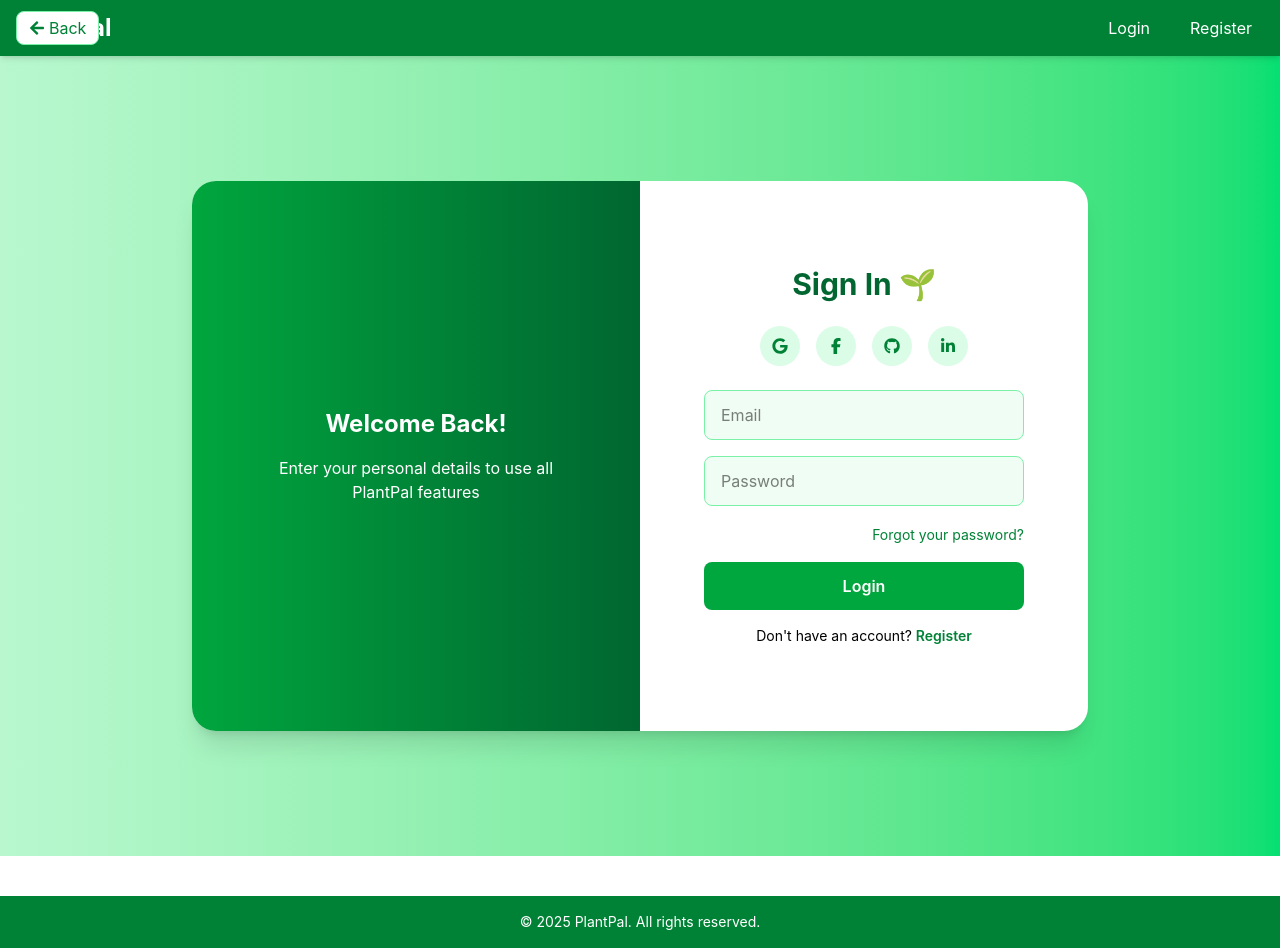
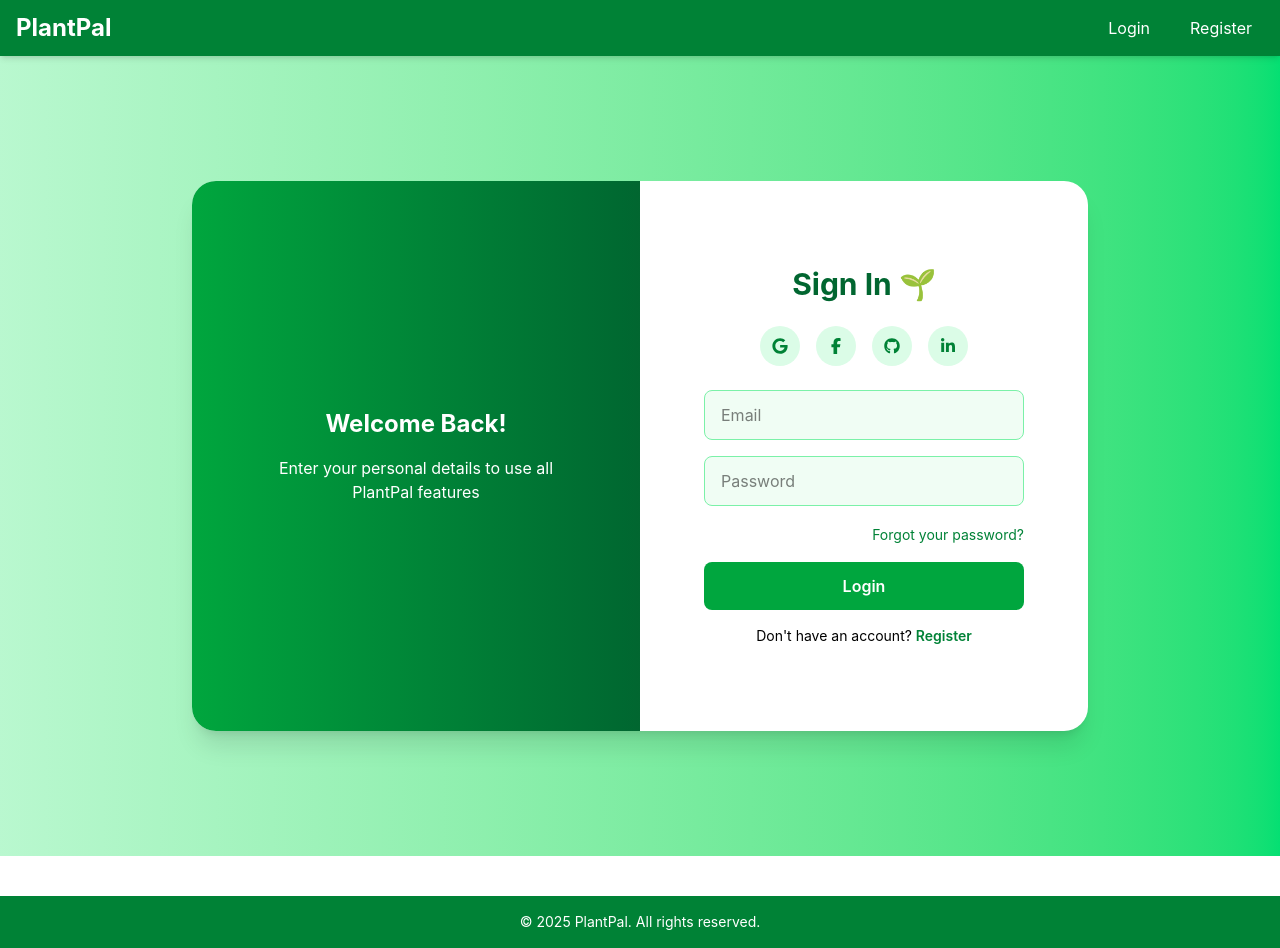
Before and after one commit to Taofique/plantpal-frontend, a React (Vite) app: page /login in a window 1280 px wide. Built offline with nearby package versions, Linux system fonts and the light colour scheme.

Commit message:
fix: Back button only available when user is logged in.

```diff
--- a/src/components/Navbar.tsx
+++ b/src/components/Navbar.tsx
@@ -85,7 +85,8 @@ export default function Navbar() {
         </button>
       </div>
 
-      {/* Back button pinned to far-left */}
+      {/* Back button pinned to far-left (only if logged in) */}
+      {token && (
         <button
           type="button"
           onClick={() => navigate(-1)}
@@ -96,6 +97,7 @@ export default function Navbar() {
         >
           <FaArrowLeft /> <span className="hidden sm:inline">Back</span>
         </button>
+      )}
 
       {/* Mobile menu dropdown */}
       <div
```
Lines whose indentation alone changed are shown as unchanged.
